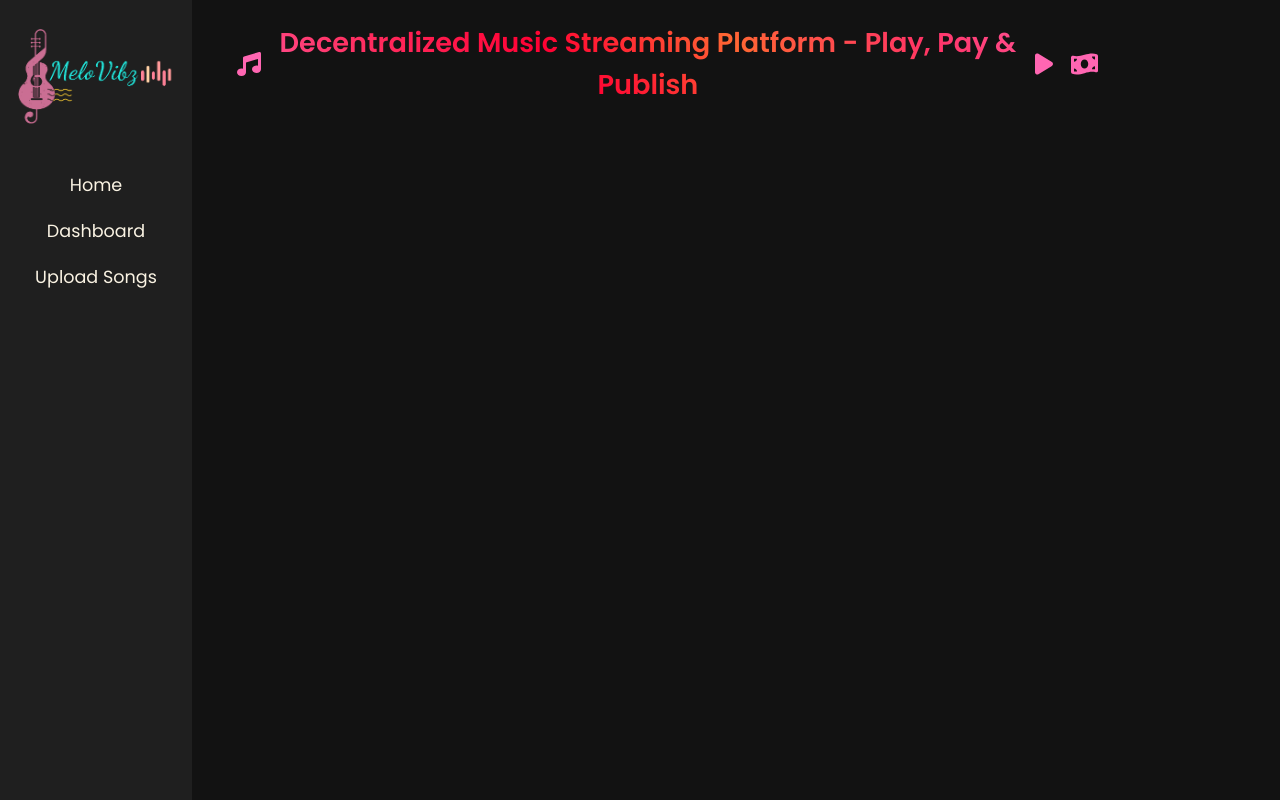
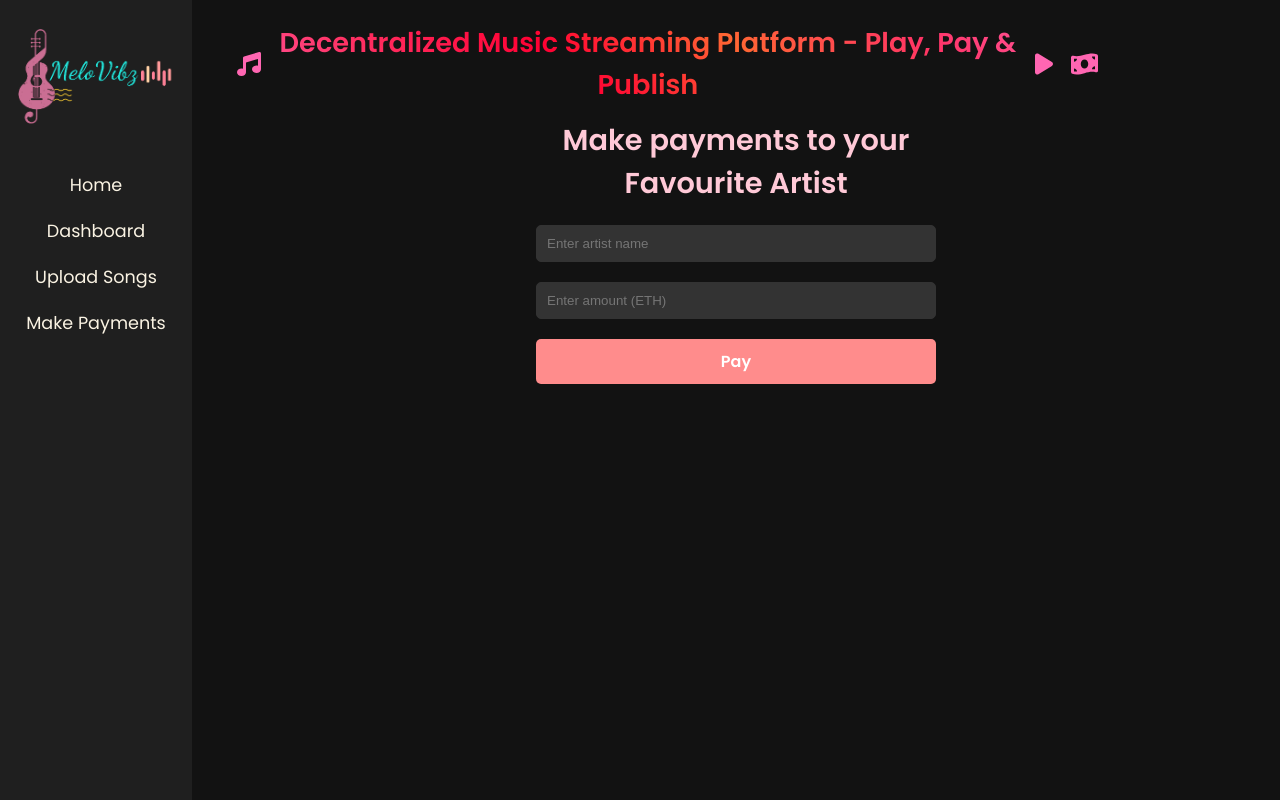
Before and after one commit to gargishroff/melovibz-dapp, a React (Create React App) app: page /payment in a window 1280 px wide. Built offline with nearby package versions, Linux system fonts and the light colour scheme.

Commit message:
added make payments

```diff
--- a/src/App.js
+++ b/src/App.js
@@ -5,6 +5,7 @@ import Layout from './components/Layout';
 import UserManagement from './components/UserManagement';
 import DisplaySong from './components/DisplaySong';
 import UploadMusic from './components/UploadMusic';
+import DonateArtist from './components/DonateArtist';
 
 function App() {
     return (
@@ -14,6 +15,7 @@ function App() {
                     <Route path="/" element={<UserManagement />} />
                     <Route path="/dashboard" element={<DisplaySong />} />
                     <Route path="/upload" element={<UploadMusic />} />
+                    <Route path="/payment" element={<DonateArtist />} />
                 </Routes>
             </Layout>
         </Router>
--- /dev/null
+++ b/src/components/DonateArtist.css
@@ -0,0 +1,32 @@
+/* src/components/DonateArtist.css */
+.donate-artist-container {
+    max-width: 400px;
+    margin: 0 auto;
+    text-align: center;
+}
+
+.input-field {
+    width: 100%;
+    padding: 10px;
+    margin: 10px 0;
+    border-radius: 5px;
+    border: 1px solid #333;
+    background-color: #333;
+    color: #fff;
+}
+
+.btn {
+    width: 100%;
+    padding: 10px;
+    margin-top: 10px;
+    border-radius: 5px;
+    border: none;
+    background-color:  #FF8C8C;;
+    color: #fff;
+    font-size: 16px;
+    cursor: pointer;
+}
+
+.btn:hover {
+    background-color: #fb7a7a;;
+}
--- a/src/components/DonateArtist.js
+++ b/src/components/DonateArtist.js
@@ -1,6 +1,63 @@
-// src/components/donateArtist.js
+// // src/components/donateArtist.js
+// import React from 'react';
+// import useApp from '../utils/useApp'; // Adjust the path if necessary
+
+// const DonateArtist = () => {
+//     const {
+//         artistName,
+//         setArtistName,
+//         donationAmount,
+//         setDonationAmount,
+//         donateToArtist,
+//         userStatusMessage,
+//     } = useApp();
+
+//     const handleDonation = (e) => {
+//         e.preventDefault(); // Prevent default form submission
+//         donateToArtist(); // Call the donation function from useApp
+//     };
+
+//     return (
+//         <div className="donate-artist-container">
+//             <h2>Donate to Artist</h2>
+//             <form onSubmit={handleDonation}>
+//                 <div>
+//                     <label htmlFor="artistName">Artist Name:</label>
+//                     <input
+//                         type="text"
+//                         id="artistName"
+//                         value={artistName}
+//                         onChange={(e) => setArtistName(e.target.value)}
+//                         placeholder="Enter artist name"
+//                         required
+//                     />
+//                 </div>
+//                 <div>
+//                     <label htmlFor="donationAmount">Donation Amount (ETH):</label>
+//                     <input
+//                         type="number"
+//                         id="donationAmount"
+//                         value={donationAmount}
+//                         onChange={(e) => setDonationAmount(e.target.value)}
+//                         placeholder="Enter amount"
+//                         min="0.01" // Set a minimum value for donation
+//                         step="0.01" // Allow decimal values
+//                         required
+//                     />
+//                 </div>
+//                 <button type="submit">Donate</button>
+//             </form>
+//             {userStatusMessage && <p>{userStatusMessage}</p>} {/* Display status messages */}
+//         </div>
+//     );
+// };
+
+// export default DonateArtist;
+
+
 import React from 'react';
 import useApp from '../utils/useApp'; // Adjust the path if necessary
+import './DonateArtist.css'; // Import the CSS file for styling
 
 const DonateArtist = () => {
     const {
@@ -15,39 +72,37 @@ const DonateArtist = () => {
     const handleDonation = (e) => {
         e.preventDefault(); // Prevent default form submission
         donateToArtist(); // Call the donation function from useApp
+        setArtistName(''); // Clear artist name
+        setDonationAmount(''); // Clear donation amount
     };
 
     return (
         <div className="donate-artist-container">
-            <h2>Donate to Artist</h2>
+            <h2>Make payments to your Favourite Artist</h2>
             <form onSubmit={handleDonation}>
-                <div>
-                    <label htmlFor="artistName">Artist Name:</label>
                 <input
                     type="text"
                     id="artistName"
                     value={artistName}
                     onChange={(e) => setArtistName(e.target.value)}
                     placeholder="Enter artist name"
+                    className="input-field"
                     required
                 />
-                </div>
-                <div>
-                    <label htmlFor="donationAmount">Donation Amount (ETH):</label>
                 <input
                     type="number"
                     id="donationAmount"
                     value={donationAmount}
                     onChange={(e) => setDonationAmount(e.target.value)}
-                        placeholder="Enter amount"
-                        min="0.01" // Set a minimum value for donation
-                        step="0.01" // Allow decimal values
+                    placeholder="Enter amount (ETH)"
+                    min="0.01"
+                    step="0.01"
+                    className="input-field"
                     required
                 />
-                </div>
-                <button type="submit">Donate</button>
+                <button type="submit" className="btn">Pay</button>
             </form>
-            {userStatusMessage && <p>{userStatusMessage}</p>} {/* Display status messages */}
+            {userStatusMessage && <p>{userStatusMessage}</p>}
         </div>
     );
 };
--- a/src/components/Layout.js
+++ b/src/components/Layout.js
@@ -16,6 +16,7 @@ const Layout = ({ children }) => {
                         <li><Link to="/">Home</Link></li>
                         <li><Link to="/dashboard">Dashboard</Link></li>
                         <li><Link to="/upload">Upload Songs</Link></li>
+                        <li><Link to="/payment">Make Payments</Link></li>
                     </ul>
                 </nav>
             </aside>
--- a/src/utils/useApp.js
+++ b/src/utils/useApp.js
@@ -137,7 +137,7 @@ const uploadMusic = async (file, songName,price) => {
                 value: web3.utils.toWei(donationAmount, 'ether'),
             });
 
-            setUserStatusMessage(`Successfully donated ${donationAmount} ETH to ${artistName}`);
+            setUserStatusMessage(`Successfully paid ${donationAmount} ETH to ${artistName}`);
         } catch (error) {
             console.error("Error donating to artist:", error);
             setUserStatusMessage("Donation failed. Please try again.");
```
Lines whose indentation alone changed are shown as unchanged.
